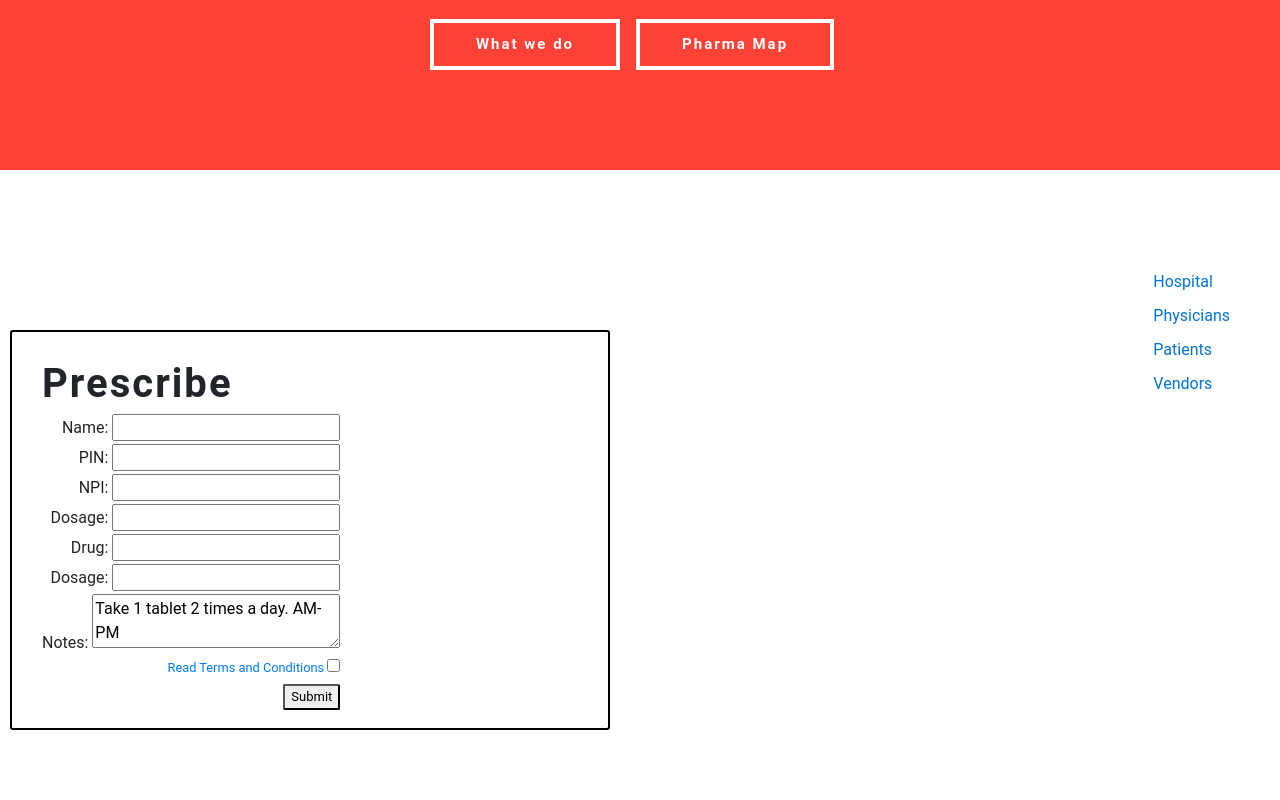
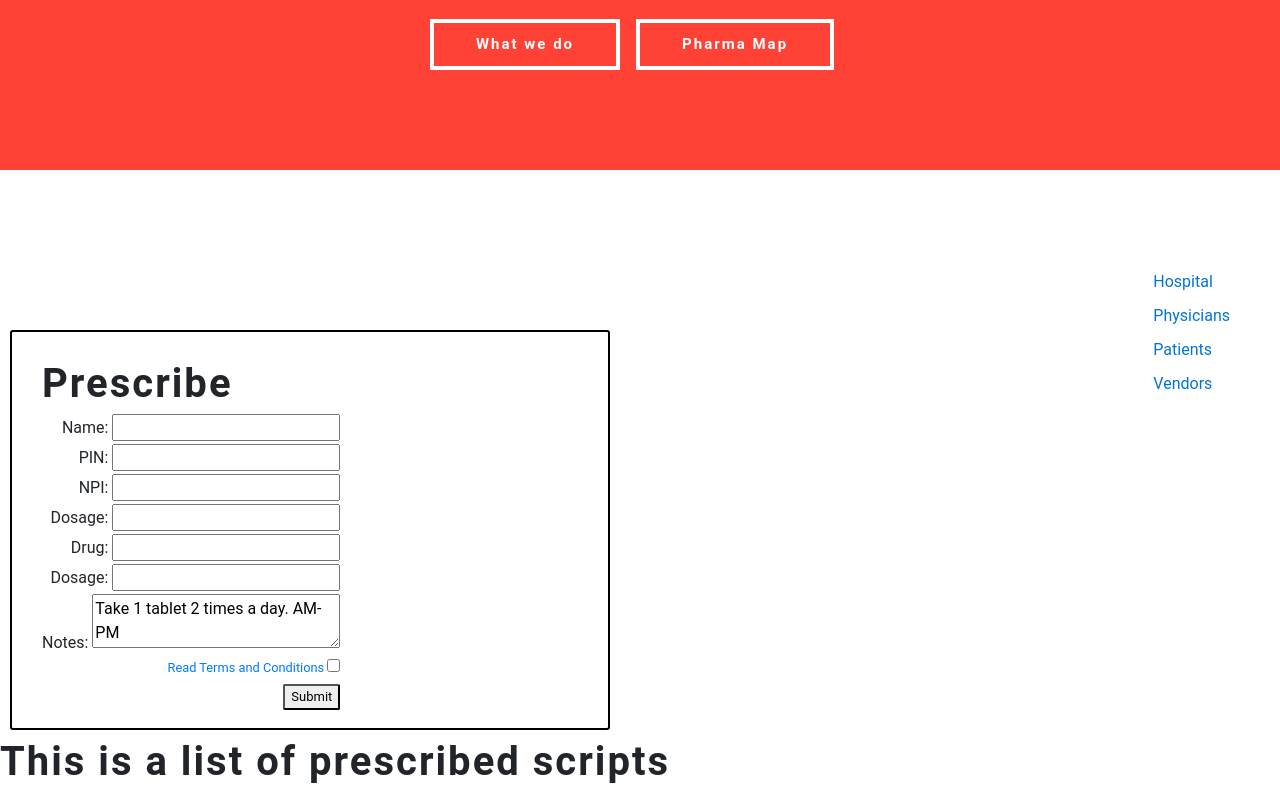
Before and after one commit to gperez13/RxChainFrontEnd, a React (Create React App) app: page /physician in a window 1280 px wide. Shown: the part 230-1030 px from the top of the page. Before the commit the page ends 976 px from the top, so only its background shows below. Built offline with nearby package versions, Linux system fonts and the light colour scheme.

Commit message:
Created Prescribed component which will house Physician scripts. I can tell I am going to need Redux on this app

```diff
--- a/src/Patient/Patient.js
+++ b/src/Patient/Patient.js
@@ -20,7 +20,7 @@ class Patient extends Component{
 				<div id="verify">
 
 
-					<h1>Hello You, <br/> Which prescription would you like to verify?</h1>
+					<h1>Hello Person, <br/> Which prescription would you like to verify?</h1>
 
 
 
--- a/src/Physician/Physician.js
+++ b/src/Physician/Physician.js
@@ -1,5 +1,6 @@
 import React, { Component } from 'react';
 import './Physician.css';
+import Prescribed from '../Prescribed/Prescribed.js';
 
 class Physician extends Component{
 	constructor(){
@@ -70,9 +71,11 @@ class Physician extends Component{
 
 
 
+
+
 				</div>
 
-
+				<Prescribed />
 
 <ul >{data}</ul>
 
--- /dev/null
+++ b/src/Prescribed/Prescribed.css
@@ -0,0 +1,8 @@
+#prescribed{
+	height: 400px;
+	width: 600px;
+	border: 2px solid black;
+	border-radius: 3px;
+	margin: 10px;
+	padding: 30px;
+}
--- /dev/null
+++ b/src/Prescribed/Prescribed.js
@@ -0,0 +1,41 @@
+import React, { Component } from 'react'
+import './Prescribed.css';
+
+
+
+class Prescribed extends Component{
+
+
+
+
+	render(){
+
+
+
+
+
+
+		return(
+			<div>
+				<div id="scripts">
+
+
+					<h1>This is a list of prescribed scripts</h1>
+
+
+
+
+				</div>
+			</div>
+
+			)
+	}
+}
+
+
+
+
+
+
+
+export default Prescribed;
```
